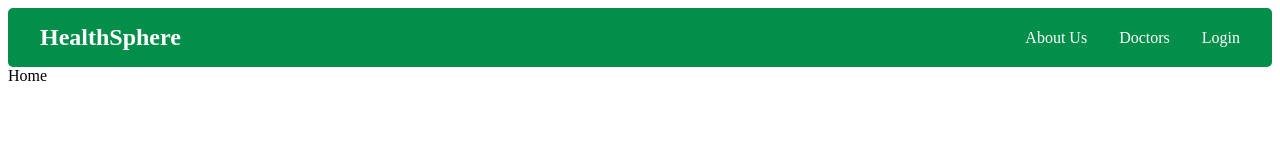
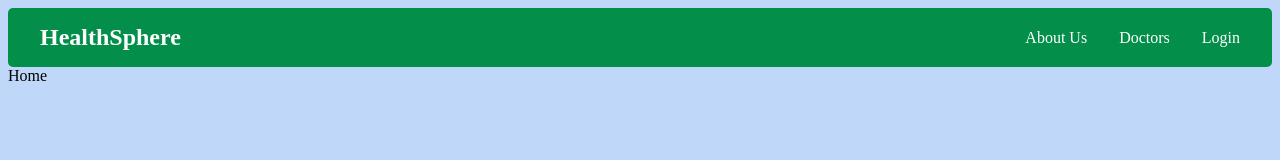
Before and after one commit to benzps01/Cdac-HealthSphere, a React app: page frontend/public/index.html in a window 1280 px wide. Built offline with nearby package versions, Linux system fonts and the light colour scheme.

Commit message:
update: add background color to body tag

```diff
--- a/frontend/public/index.html
+++ b/frontend/public/index.html
@@ -10,7 +10,7 @@
     />
     <title>HealthSphere</title>
   </head>
-  <body>
+  <body style="background-color: rgb(191, 216, 250)">
     <div id="root"></div>
   </body>
 </html>
```
